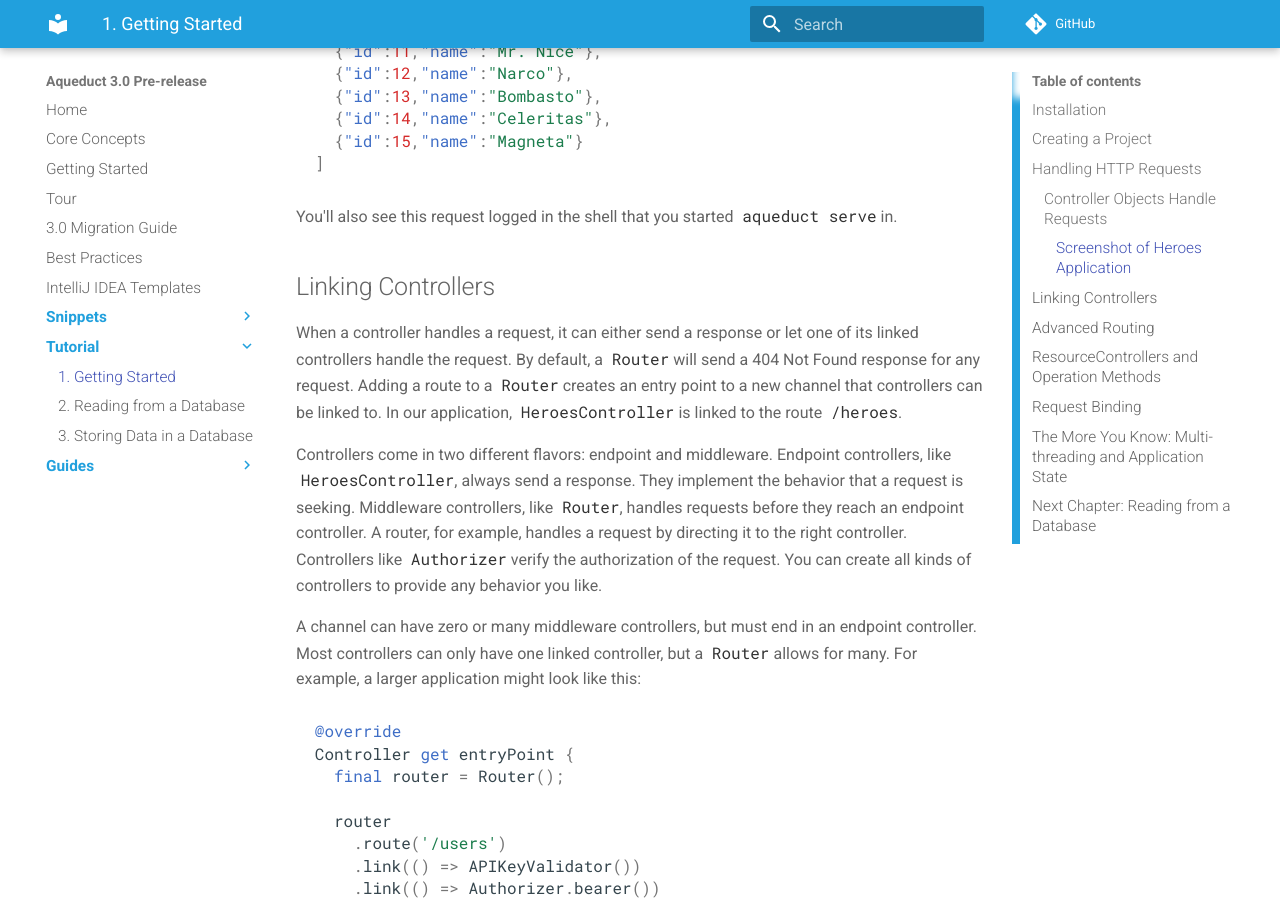
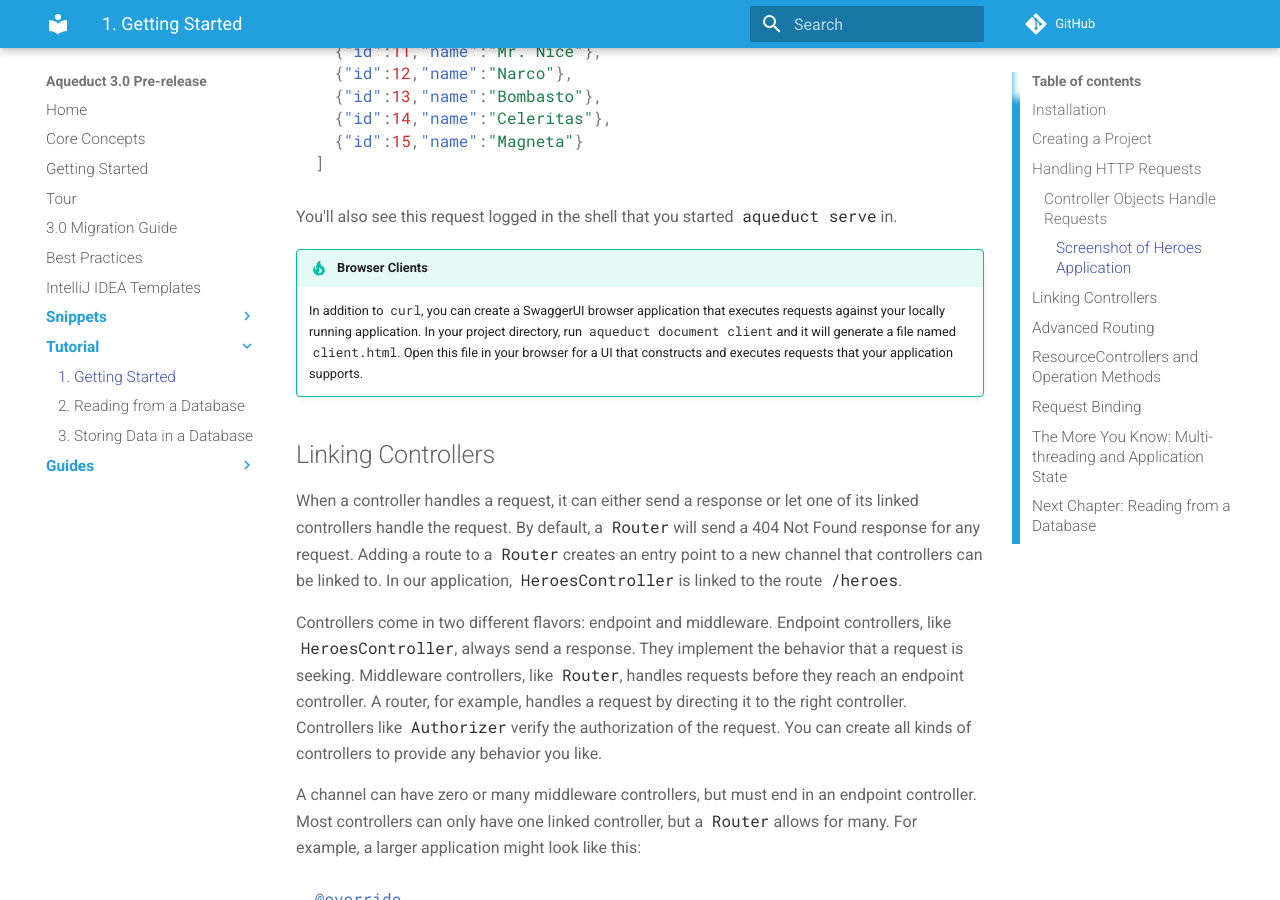
Before and after one commit to stablekernel/aqueduct, an MkDocs documentation site: the page built from source/docs/tut/getting-started.md, in a window 1280 px wide and 900 px high, scrolled down 5354 px. Built offline with MkDocs 1.6.1 and Material for MkDocs 9.7.7, drawn with Linux system fonts in a browser that asks for light colours; comment, search, counter and statistics services are not loaded; old or Windows-style settings are respelled for this version of MkDocs.

Commit message:
reference aqueduct document client command

```diff
--- a/source/docs/tut/getting-started.md
+++ b/source/docs/tut/getting-started.md
@@ -170,6 +170,9 @@ You'll get JSON output like this:
 
 You'll also see this request logged in the shell that you started `aqueduct serve` in.
 
+!!! tip "Browser Clients"
+    In addition to `curl`, you can create a SwaggerUI browser application that executes requests against your locally running application. In your project directory, run `aqueduct document client` and it will generate a file named `client.html`. Open this file in your browser for a UI that constructs and executes requests that your application supports.
+
 ## Linking Controllers
 
 When a controller handles a request, it can either send a response or let one of its linked controllers handle the request. By default, a `Router` will send a 404 Not Found response for any request. Adding a route to a `Router` creates an entry point to a new channel that controllers can be linked to. In our application, `HeroesController` is linked to the route `/heroes`.
```
Also changed, not shown: source/docs/index.md (+8 -12 lines).
